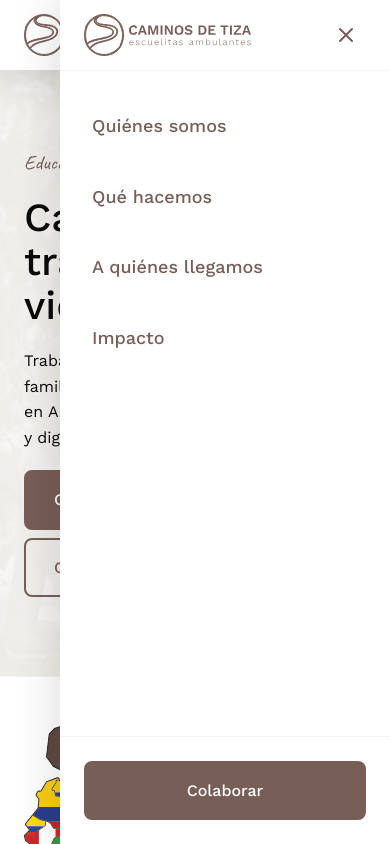
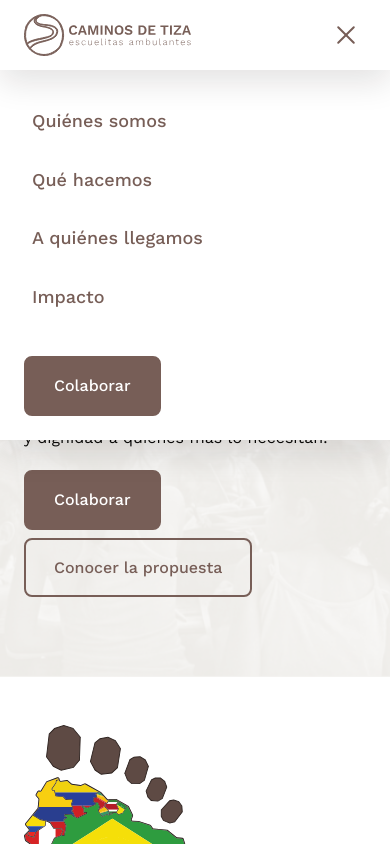
Before and after one commit to xmartlabs/dalat-caminos-de-tiza, an Astro site: page / in a window 390 px wide. Both pictures are taken after a click on the button 346 px from the left and 35 px from the top of the page. Shown: the top 844 px of the page. Built offline with nearby package versions, Linux system fonts and the light colour scheme; Astro itself is replaced by a stand-in of ours.

Commit message:
feat(nav): hamburger → X con animación, menú dropdown que abraza contenido
- Elimina header duplicado dentro del menú (logo + X)
- Burger se transforma en X con rotación de spans al abrir
- Menú como dropdown debajo del nav (position fixed top:70px)
- Animación slide-down + fade-in con CSS transition
- Colaborar abraza su contenido (width: auto)
- Elimina scroll lock en body (menú no es fullscreen)

Co-Authored-By: Claude Sonnet 4.6 <noreply@anthropic.com>

```diff
--- a/src/pages/index.astro
+++ b/src/pages/index.astro
@@ -34,17 +34,7 @@ import Button from '../components/Button.astro';
     </button>
   </header>
 
-  <div id="mobile-menu" class="mobile-menu" hidden aria-modal="true" role="dialog" aria-label="Menú de navegación">
-    <div class="mobile-menu__header">
-      <a href="/" class="nav__logo" aria-label="Caminos de Tiza">
-        <img src="/assets/logo.svg" alt="Caminos de Tiza" height="42" />
-      </a>
-      <button class="mobile-menu__close" aria-label="Cerrar menú">
-        <svg width="24" height="24" viewBox="0 0 24 24" fill="none" aria-hidden="true">
-          <path d="M18 6L6 18M6 6l12 12" stroke="currentColor" stroke-width="2" stroke-linecap="round"/>
-        </svg>
-      </button>
-    </div>
+  <div id="mobile-menu" class="mobile-menu" hidden aria-label="Menú de navegación">
     <nav class="mobile-menu__links">
       <a href="#quienes-somos">Quiénes somos</a>
       <a href="#que-hacemos">Qué hacemos</a>
@@ -324,51 +314,64 @@ import Button from '../components/Button.astro';
   transition: background 0.15s;
 }
 .nav__links a:hover { background: var(--bg-brand-subtle); }
-.nav__burger { display: none; flex-direction: column; gap: 5px; background: none; border: none; cursor: pointer; padding: var(--space-2); }
-.nav__burger span { display: block; width: 24px; height: 2px; background: var(--bg-brand-bold); border-radius: 2px; }
-
-.mobile-menu {
+/* Burger → X */
+.nav__burger {
   display: none;
   flex-direction: column;
-  position: fixed;
-  top: 0;
-  left: 120px;
-  right: 0;
-  bottom: 0;
-  background: var(--bg-surface-default);
-  z-index: 999;
-  box-shadow: -4px 0 40px rgba(22, 15, 13, 0.14);
-  overflow-y: auto;
-}
-.mobile-menu__header {
-  display: flex;
-  align-items: center;
-  justify-content: space-between;
-  padding: 14px var(--space-6);
-  border-bottom: 1px solid var(--bg-surface-bold);
-  min-height: 70px;
-}
-.mobile-menu__close {
+  justify-content: center;
+  gap: 5px;
   background: none;
   border: none;
   cursor: pointer;
-  color: var(--fg-brand);
   padding: var(--space-2);
+  width: 40px;
+  height: 40px;
+  position: relative;
+}
+.nav__burger span {
+  display: block;
+  width: 24px;
+  height: 2px;
+  background: var(--bg-brand-bold);
+  border-radius: 2px;
+  transition: transform 0.25s ease, opacity 0.2s ease;
+  transform-origin: center;
+}
+.nav__burger[aria-expanded="true"] span:nth-child(1) { transform: translateY(7px) rotate(45deg); }
+.nav__burger[aria-expanded="true"] span:nth-child(2) { opacity: 0; transform: scaleX(0); }
+.nav__burger[aria-expanded="true"] span:nth-child(3) { transform: translateY(-7px) rotate(-45deg); }
+
+/* Mobile menu dropdown */
+.mobile-menu {
+  position: fixed;
+  top: 70px;
+  left: 0;
+  right: 0;
+  background: var(--bg-surface-default);
+  z-index: 99;
+  box-shadow: var(--shadow-lg);
   display: flex;
-  align-items: center;
-  border-radius: var(--radius-md);
-  transition: background 0.15s;
+  flex-direction: column;
+  transform: translateY(-8px);
+  opacity: 0;
+  pointer-events: none;
+  transition: transform 0.25s ease, opacity 0.2s ease;
 }
-.mobile-menu__close:hover { background: var(--bg-brand-subtle); }
+.mobile-menu:not([hidden]) {
+  transform: translateY(0);
+  opacity: 1;
+  pointer-events: auto;
+}
+.mobile-menu[hidden] { display: flex; }
+
 .mobile-menu__links {
   display: flex;
   flex-direction: column;
-  padding: var(--space-6);
-  gap: var(--space-2);
-  flex: 1;
+  padding: var(--space-6) var(--space-6) var(--space-4);
+  gap: var(--space-1);
 }
 .mobile-menu__links a {
-  padding: var(--space-4) var(--space-2);
+  padding: var(--space-3) var(--space-2);
   color: var(--fg-brand);
   font-weight: var(--font-weight-medium);
   font-size: var(--font-title-s-size);
@@ -377,10 +380,9 @@ import Button from '../components/Button.astro';
 }
 .mobile-menu__links a:hover { background: var(--bg-brand-subtle); }
 .mobile-menu__footer {
-  padding: var(--space-6);
-  border-top: 1px solid var(--bg-surface-bold);
+  padding: var(--space-4) var(--space-6) var(--space-6);
 }
-:global(.mobile-menu__footer > a, .mobile-menu__footer > button) { width: 100%; justify-content: center; }
+:global(.mobile-menu__footer > a, .mobile-menu__footer > button) { width: auto; }
 
 /* HERO */
 .hero {
@@ -660,10 +662,6 @@ import Button from '../components/Button.astro';
 @media (max-width: 1080px) {
   .nav__links { display: none; }
   .nav__burger { display: flex; }
-  .mobile-menu:not([hidden]) { display: flex; }
-}
-@media (max-width: 480px) {
-  .mobile-menu { left: 60px; }
 }
 
 @media (max-width: 768px) {
@@ -684,23 +682,19 @@ import Button from '../components/Button.astro';
 <script>
   const burger = document.querySelector('.nav__burger') as HTMLButtonElement;
   const menu = document.getElementById('mobile-menu') as HTMLDivElement;
-  const closeBtn = menu?.querySelector('.mobile-menu__close') as HTMLButtonElement;
 
   function openMenu() {
     menu.removeAttribute('hidden');
     burger.setAttribute('aria-expanded', 'true');
-    document.body.style.overflow = 'hidden';
   }
   function closeMenu() {
     menu.setAttribute('hidden', '');
     burger.setAttribute('aria-expanded', 'false');
-    document.body.style.overflow = '';
   }
 
   burger?.addEventListener('click', () => {
     if (menu.hasAttribute('hidden')) openMenu(); else closeMenu();
   });
-  closeBtn?.addEventListener('click', closeMenu);
   menu?.querySelectorAll('a').forEach(a => a.addEventListener('click', closeMenu));
 
   const form = document.querySelector('.contact-form');
```
